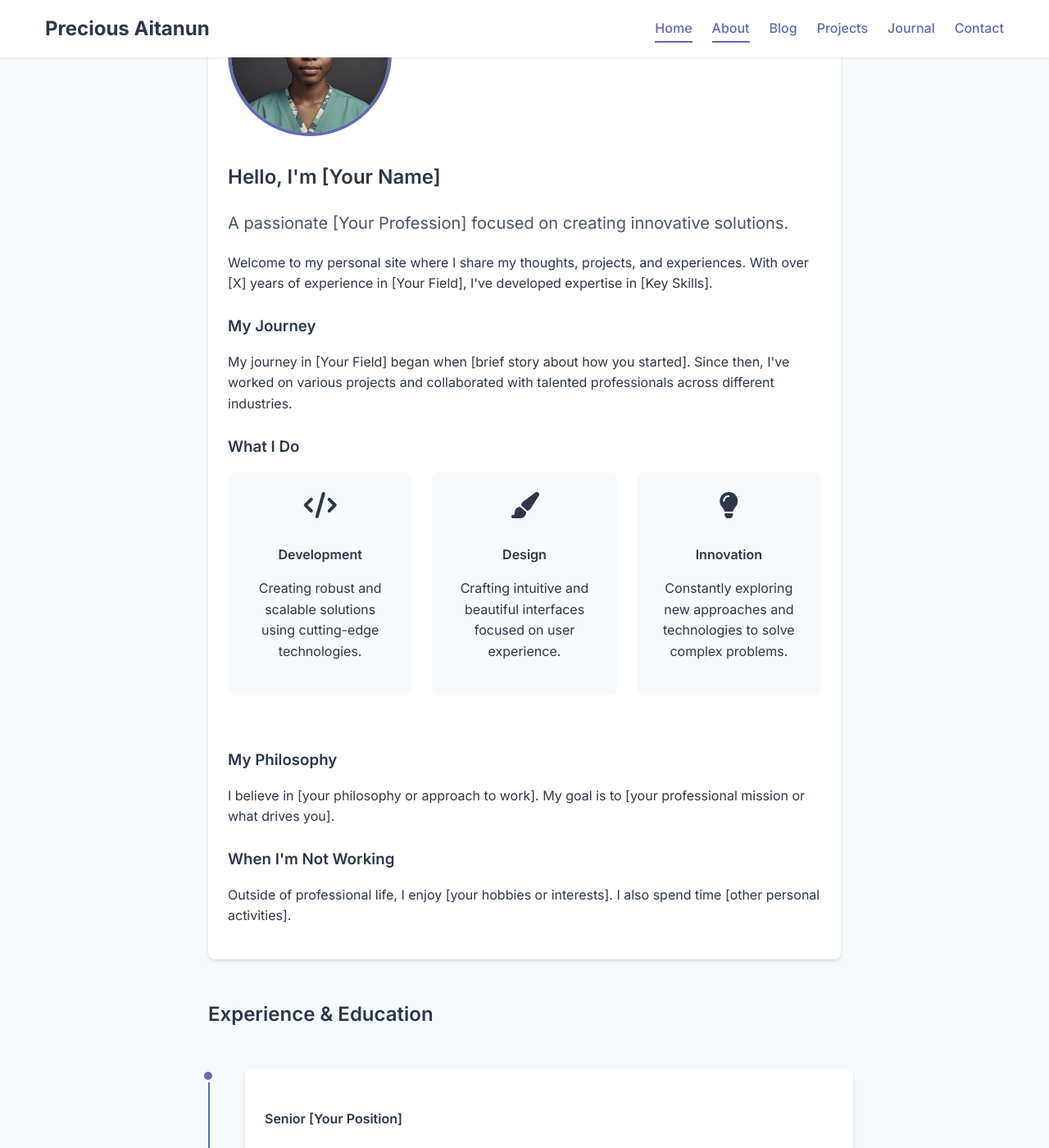
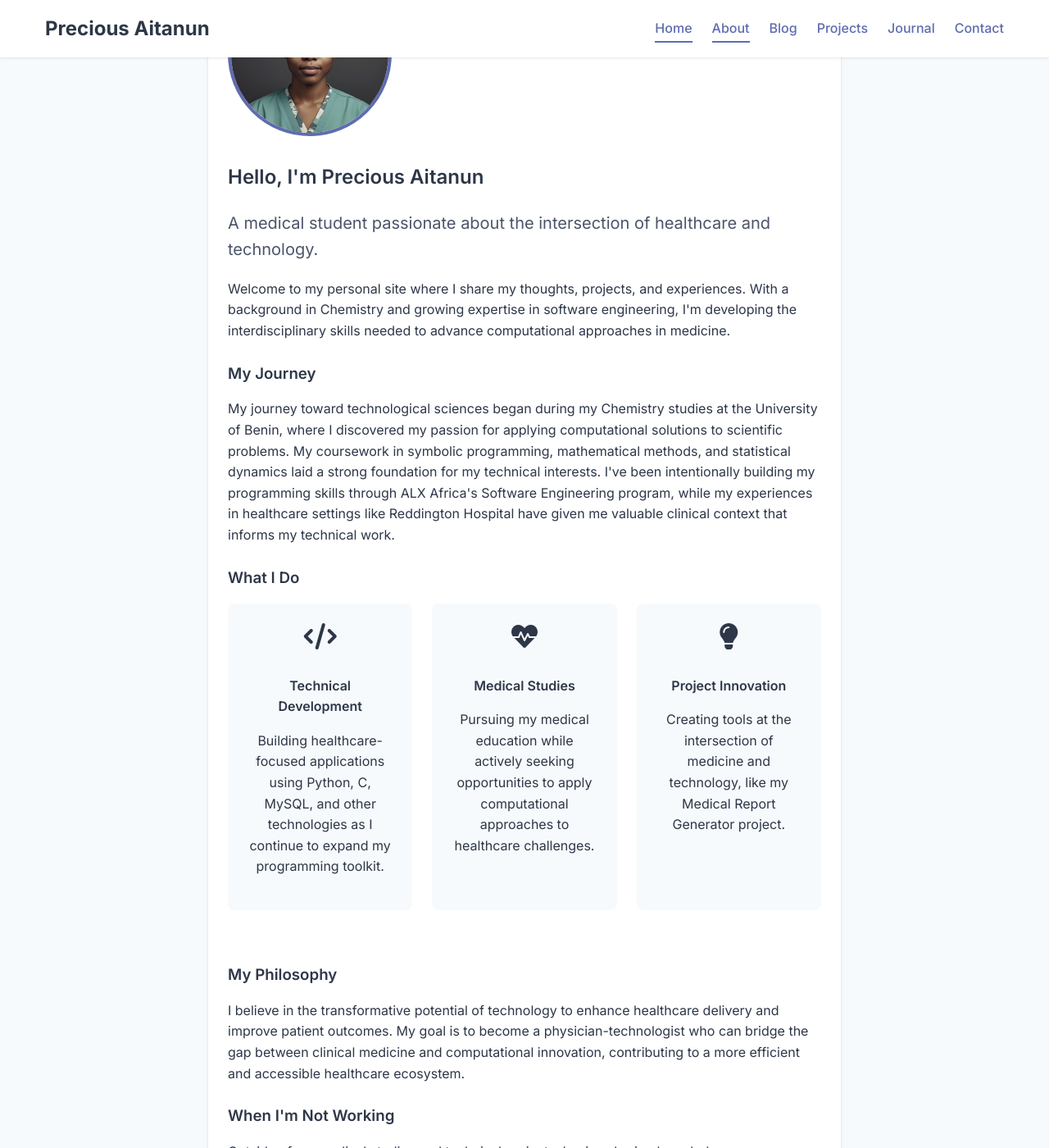
Before and after one commit to Nadira3/Nadira3.github.io, a Jekyll site: the page built from about.markdown, in a window 1280 px wide and 1400 px high, scrolled down 223 px. Shown: the whole window at 82% size. Built offline with Jekyll 4.4.1, drawn with Linux system fonts in a browser that asks for light colours; some web fonts are replaced; some of the changed text lies outside the part shown.

Commit message:
comprehensive about page; included relevant details

```diff
--- a/_layouts/about.html
+++ b/_layouts/about.html
@@ -13,13 +13,13 @@ layout: default
             <img src="{{ '/assets/images/about-picture.jpeg' | relative_url }}" alt="Profile Picture" class="about-image">
           </div>
 
-          <h2>Hello, I'm [Your Name]</h2>
-          <p class="lead">A passionate [Your Profession] focused on creating innovative solutions.</p>
+          <h2>Hello, I'm Precious Aitanun</h2>
+          <p class="lead">A medical student passionate about the intersection of healthcare and technology.</p>
 
-          <p>Welcome to my personal site where I share my thoughts, projects, and experiences. With over [X] years of experience in [Your Field], I've developed expertise in [Key Skills].</p>
+          <p>Welcome to my personal site where I share my thoughts, projects, and experiences. With a background in Chemistry and growing expertise in software engineering, I'm developing the interdisciplinary skills needed to advance computational approaches in medicine.</p>
 
           <h3>My Journey</h3>
-          <p>My journey in [Your Field] began when [brief story about how you started]. Since then, I've worked on various projects and collaborated with talented professionals across different industries.</p>
+          <p>My journey toward technological sciences began during my Chemistry studies at the University of Benin, where I discovered my passion for applying computational solutions to scientific problems. My coursework in symbolic programming, mathematical methods, and statistical dynamics laid a strong foundation for my technical interests. I've been intentionally building my programming skills through ALX Africa's Software Engineering program, while my experiences in healthcare settings like Reddington Hospital have given me valuable clinical context that informs my technical work.</p>
 
           <h3>What I Do</h3>
           <div class="skills-container mb-5">
@@ -27,32 +27,32 @@ layout: default
               <div class="col-md-4 mb-3">
                 <div class="skill-card">
                   <i class="fas fa-code fa-2x mb-2" aria-hidden="true"></i>
-                  <h4>Development</h4>
-                  <p>Creating robust and scalable solutions using cutting-edge technologies.</p>
+                  <h4>Technical Development</h4>
+                  <p>Building healthcare-focused applications using Python, C, MySQL, and other technologies as I continue to expand my programming toolkit.</p>
                 </div>
               </div>
               <div class="col-md-4 mb-3">
                 <div class="skill-card">
-                  <i class="fas fa-paint-brush fa-2x mb-2" aria-hidden="true"></i>
-                  <h4>Design</h4>
-                  <p>Crafting intuitive and beautiful interfaces focused on user experience.</p>
+                  <i class="fas fa-heartbeat fa-2x mb-2" aria-hidden="true"></i>
+                  <h4>Medical Studies</h4>
+                  <p>Pursuing my medical education while actively seeking opportunities to apply computational approaches to healthcare challenges.</p>
                 </div>
               </div>
               <div class="col-md-4 mb-3">
                 <div class="skill-card">
                   <i class="fas fa-lightbulb fa-2x mb-2" aria-hidden="true"></i>
-                  <h4>Innovation</h4>
-                  <p>Constantly exploring new approaches and technologies to solve complex problems.</p>
+                  <h4>Project Innovation</h4>
+                  <p>Creating tools at the intersection of medicine and technology, like my Medical Report Generator project.</p>
                 </div>
               </div>
             </div>
           </div>
 
           <h3>My Philosophy</h3>
-          <p>I believe in [your philosophy or approach to work]. My goal is to [your professional mission or what drives you].</p>
+          <p>I believe in the transformative potential of technology to enhance healthcare delivery and improve patient outcomes. My goal is to become a physician-technologist who can bridge the gap between clinical medicine and computational innovation, contributing to a more efficient and accessible healthcare ecosystem.</p>
 
           <h3>When I'm Not Working</h3>
-          <p>Outside of professional life, I enjoy [your hobbies or interests]. I also spend time [other personal activities].</p>
+          <p>Outside of my medical studies and technical projects, I enjoy sharing knowledge as an educational instructor. I'm passionate about mentoring others, having served as a Learning Ambassador at ALX Africa. I also maintain conversational fluency in French and am always seeking to expand my linguistic capabilities.</p>
         </div>
       </div>
 
@@ -65,9 +65,9 @@ layout: default
             <div class="timeline-marker"></div>
             <div class="timeline-content card">
               <div class="card-body">
-                <h4>Senior [Your Position]</h4>
-                <h5>Company Name | 20XX - Present</h5>
-                <p>Brief description of your role and key achievements.</p>
+                <h4>Learning Ambassador</h4>
+                <h5>ALX Africa | March 2023 - July 2023</h5>
+                <p>Provided support and guidance to students, facilitated community engagement, and gathered feedback to improve the learning platform.</p>
               </div>
             </div>
           </div>
@@ -76,9 +76,20 @@ layout: default
             <div class="timeline-marker"></div>
             <div class="timeline-content card">
               <div class="card-body">
-                <h4>[Previous Position]</h4>
-                <h5>Previous Company | 20XX - 20XX</h5>
-                <p>Description of your responsibilities and notable projects.</p>
+                <h4>Educational Instructor (ICT)</h4>
+                <h5>Leader's Path Demonstration College | Jan 2022 - June 2022</h5>
+                <p>Trained students on technological tools and concepts, planned lessons, and tracked student progress.</p>
+              </div>
+            </div>
+          </div>
+
+          <div class="timeline-item">
+            <div class="timeline-marker"></div>
+            <div class="timeline-content card">
+              <div class="card-body">
+                <h4>Medical Intern</h4>
+                <h5>Reddington Hospital | August 2020 - November 2020</h5>
+                <p>Gained clinical exposure and insights into healthcare operations.</p>
               </div>
             </div>
           </div>
@@ -88,9 +99,20 @@ layout: default
             <div class="timeline-marker"></div>
             <div class="timeline-content card">
               <div class="card-body">
-                <h4>Degree Name</h4>
-                <h5>University Name | 20XX - 20XX</h5>
-                <p>Brief description of your studies and achievements.</p>
+                <h4>Software Engineering Certificate</h4>
+                <h5>ALX Africa | March 2025</h5>
+                <p>Developing expertise in C, Git, Python, Bash, MySQL and others.</p>
+              </div>
+            </div>
+          </div>
+
+          <div class="timeline-item">
+            <div class="timeline-marker"></div>
+            <div class="timeline-content card">
+              <div class="card-body">
+                <h4>BSc in Chemistry</h4>
+                <h5>University of Benin | 2019</h5>
+                <p>Specialized coursework in symbolic programming, mathematical methods, and statistical dynamics with a 4.0 GPA.</p>
               </div>
             </div>
           </div>
```
